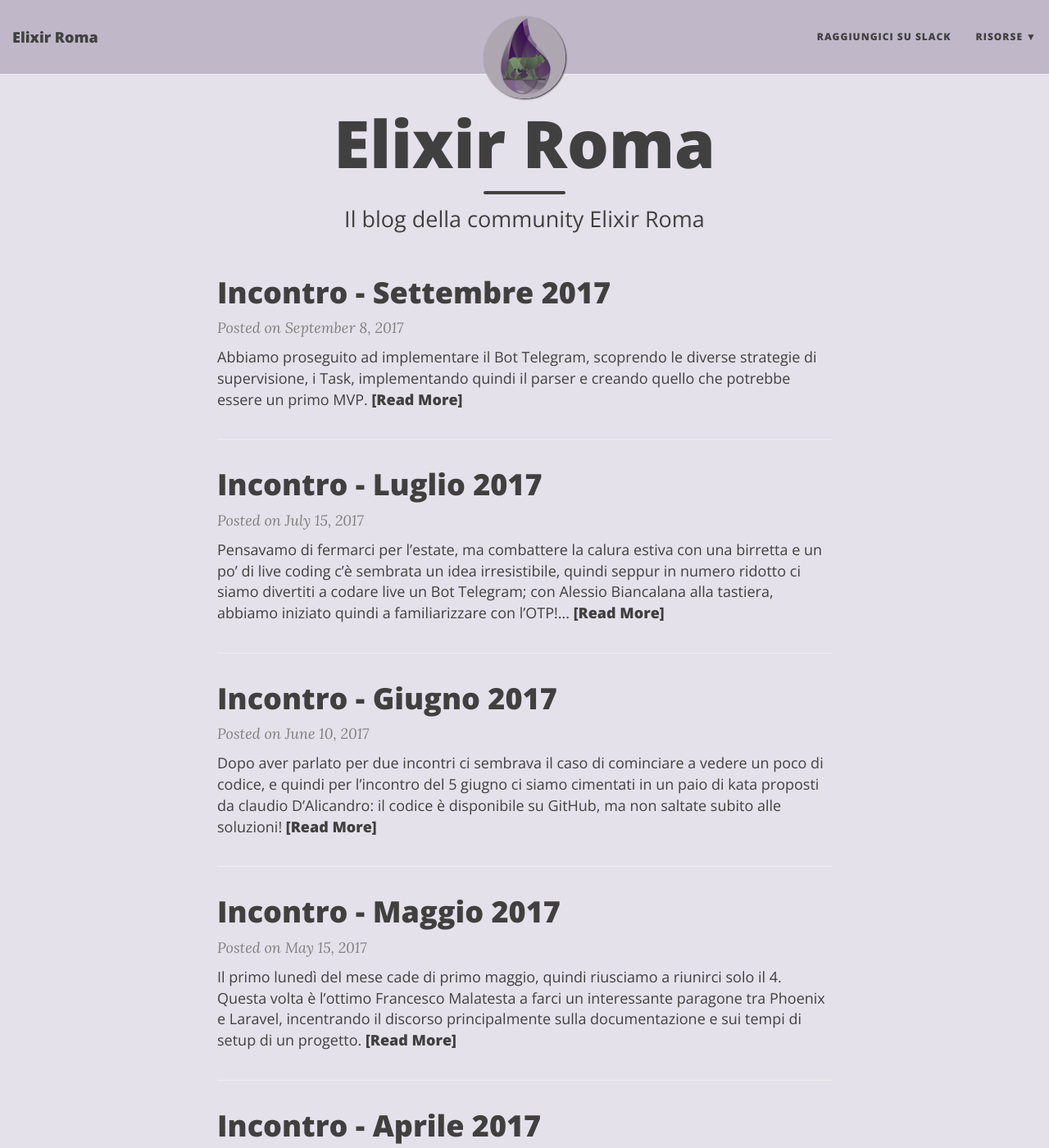
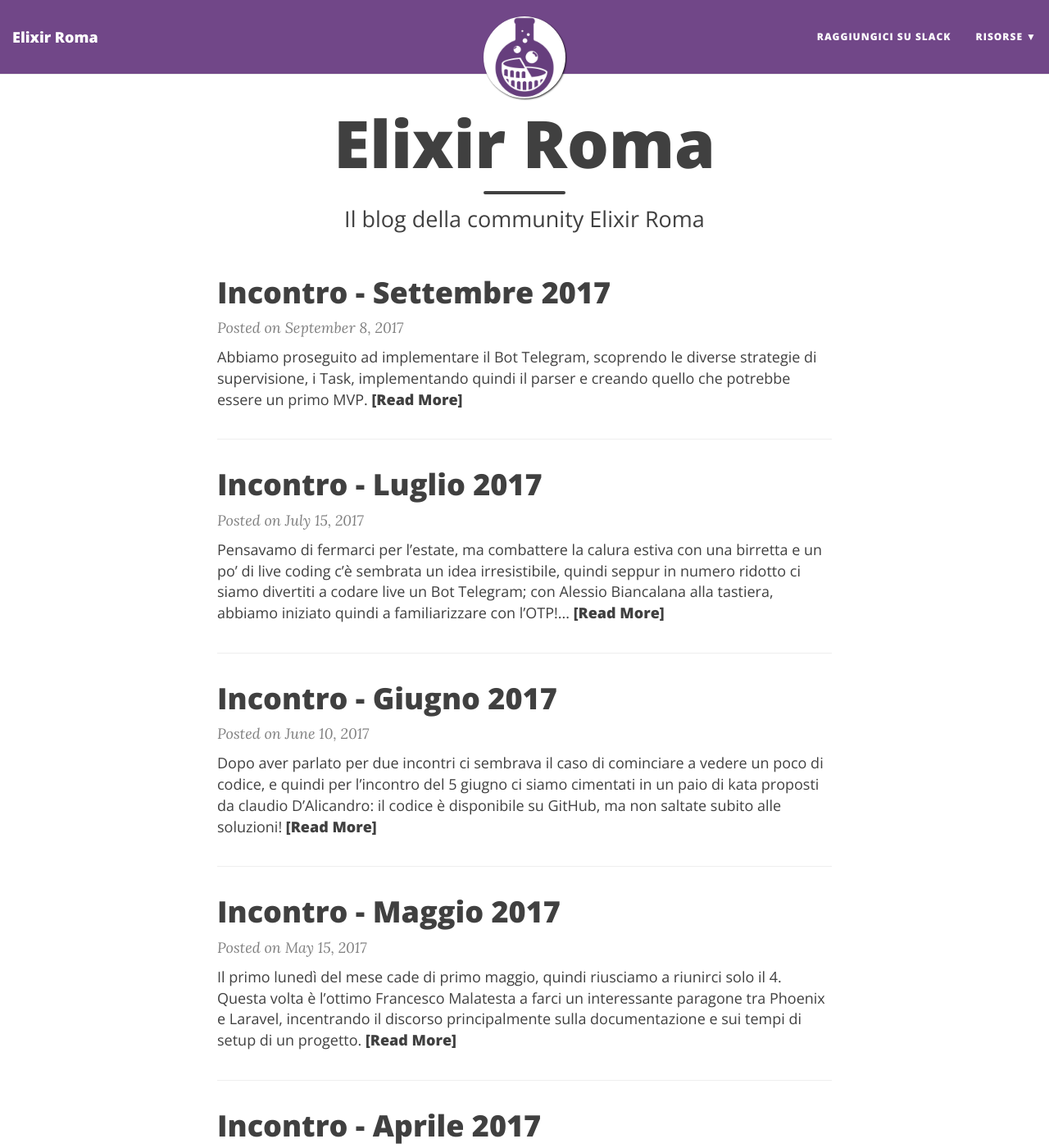
Before and after one commit to elixir-roma/elixir-roma.github.io, a Jekyll site: the page built from index.html, in a window 1280 px wide and 1400 px high. Shown: the whole window at 82% size. Built offline with Jekyll 4.4.1, drawn with Linux system fonts in a browser that asks for light colours; nearby versions of some CDN libraries; the list of posts is cut into pages by our own code.

Commit message:
New logo and global restyle (#7)
* New logo

* Global restyle

```diff
--- a/_config.yml
+++ b/_config.yml
@@ -40,11 +40,11 @@ avatar: "/img/logo.png"
 # By default, the navigation bar and footer have a light gray background, and the main page
 # has a white background. You can specify a different background colour or a background image
 # for the navigation bar, the main page, and the footer.
-navbar-col: "#c0b7c9"
+navbar-col: "#714788"
 # navbar-img: "/img/bgimage.png"
-footer-col: "#c0b7c9"
+footer-col: "#714788"
 # footer-img: "/img/bgimage.png"
-page-col: "#e5e1ea"
+page-col: "#ffffff"
 # page-img: "/img/bgimage.png"
 
 # --- Footer options --- #
--- a/_includes/footer.html
+++ b/_includes/footer.html
@@ -202,7 +202,7 @@
           </li>
           {% endif %}
         </ul>
-        <p class="copyright text-muted">
+        <p class="copyright text-white">
 		  {{ site.author.name }}
 		  &nbsp;&bull;&nbsp;
 		  {{ site.time | date: '%Y' }}
@@ -213,7 +213,7 @@
 		  {% endif %}
 	    </p>
 	        <!-- Please don't remove this, keep my open source work credited :) -->
-		<p class="theme-by text-muted">
+		<p class="theme-by text-white">
 		  Theme by
 		  <a href="http://deanattali.com/beautiful-jekyll/">beautiful-jekyll</a>
 		</p>
--- a/css/main.css
+++ b/css/main.css
@@ -129,14 +129,15 @@ img {
 .navbar-custom .navbar-brand,
 .navbar-custom .nav li a {
   font-weight: 800;
-  color: #404040;
+  color: #ffffff;
 }
 
 .navbar-custom .navbar-brand:hover,
 .navbar-custom .navbar-brand:focus ,
 .navbar-custom .nav li a:hover,
 .navbar-custom .nav li a:focus {
-  color: #3d1951;
+  color: #ffffff;
+  text-decoration: underline;
 }
 
 .navbar-custom .navbar-brand-logo {
@@ -186,6 +187,7 @@ img {
   border-radius: 50%;
   margin-left: -50%;
   display: inline-block;
+  background: #ffffff;
   box-shadow: 0 0 8px rgba(0, 0, 0, .8);
   -webkit-box-shadow: 0 0 5px rgba(0, 0, 0, .8);
   -moz-box-shadow: 0 0 8px rgba(0, 0, 0, .8);
@@ -238,14 +240,13 @@ img {
   display: block;
   padding: 10px;
   padding-left: 30px;
-  background: #f5f5f5;
+  background: #714788;
   text-decoration: none !important;
-  border-width: 0 1px 1px 1px;
   font-weight: normal;
 }
 @media only screen and (max-width: 767px) {
   .navbar-custom .nav .navlinks-container.show-children {
-    background: #eee;
+    background: #714788;
   }
   .navbar-custom .nav .navlinks-container.show-children .navlinks-children {
     display: block;
@@ -256,7 +257,7 @@ img {
     text-align: center;
   }
   .navbar-custom .nav .navlinks-container:hover {
-    background: #eee;
+    background: #714788;
   }
   .navbar-custom .nav .navlinks-container:hover .navlinks-children {
     display: block;
@@ -266,8 +267,6 @@ img {
   }
   .navbar-custom .nav .navlinks-container .navlinks-children a {
     padding-left: 10px;
-    border: 1px solid #eaeaea;
-    border-width: 0 1px 1px;
   }
 }
 
@@ -289,7 +288,7 @@ footer {
 }
 
 footer a {
-  color: #404040;
+  color: #3d1951;
 }
 
 footer .list-inline {
@@ -773,3 +772,7 @@ color: #f1c40f;
 .gist, .gist-file table tr td {
   border: unset;
 }
+
+.text-white {
+  color: #ffffff;
+}
```
Also changed, not shown: img/logo.png.
